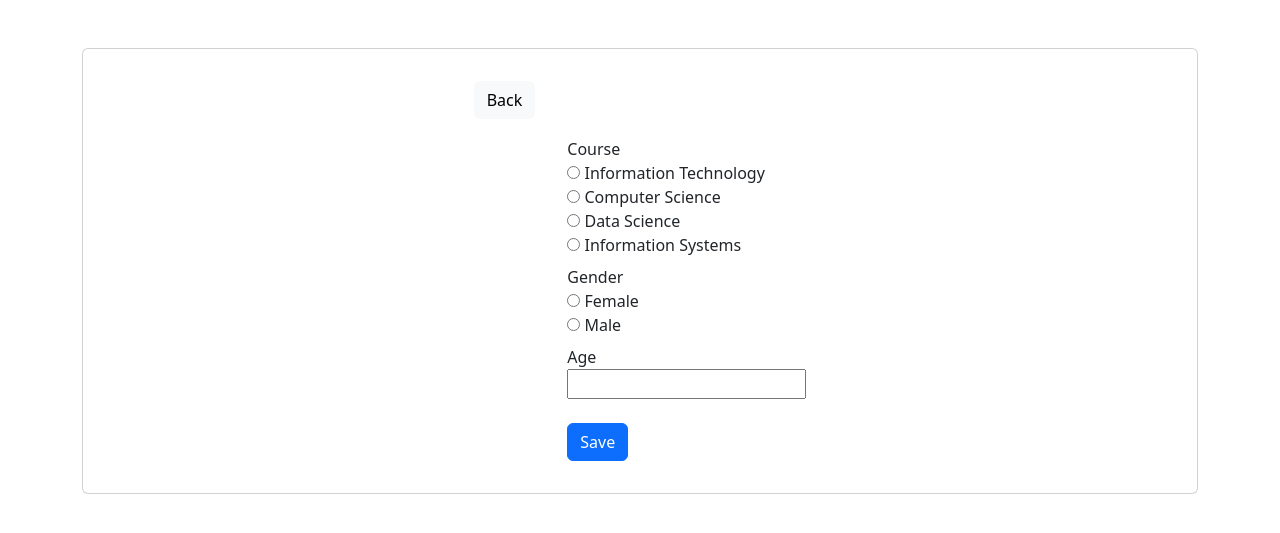
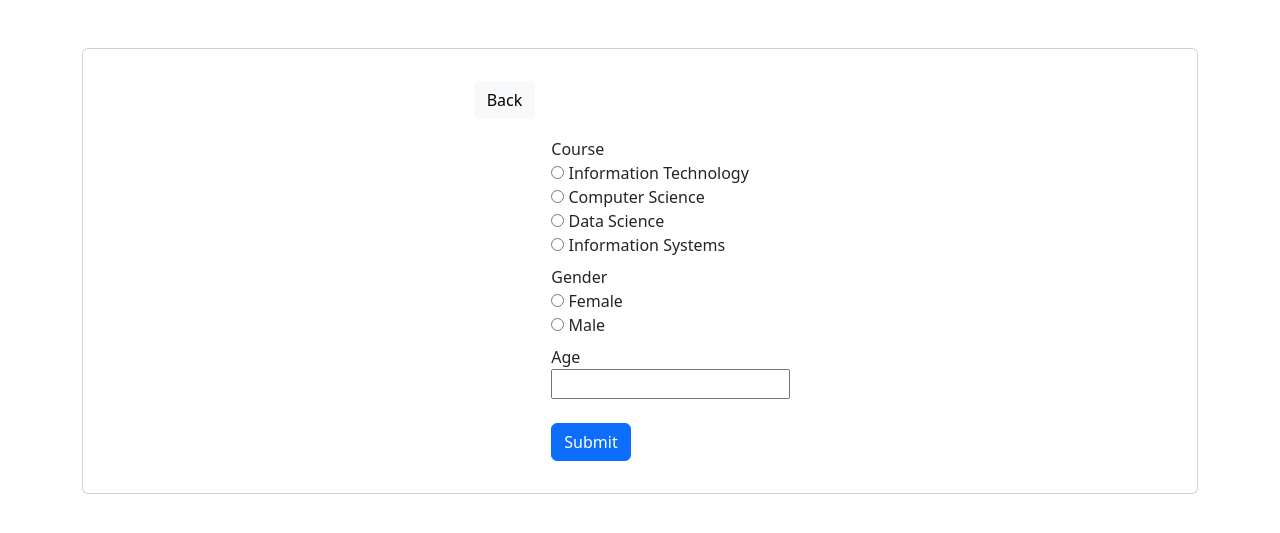
Before and after one commit to Estemetek/EDP_Django, a Django app: template mysite/myapp/templates/add.html in a window 1280 px wide. Shown: the top 533 px of the page. Run offline with Django 5.2, Linux system fonts and the light colour scheme; the template is opened without the code that fills it: values that come from a table or form of the project are taken from there, others are empty.

Commit message:
Update add.html

```diff
--- a/mysite/myapp/templates/add.html
+++ b/mysite/myapp/templates/add.html
@@ -13,16 +13,15 @@
     <div class="container py-5">
         <div class="card">
             <div class="card-body d-flex justify-content-center">
-                <form class="px-3" method="POST" action="{% url 'base' %}">
-                    {% csrf_token %}
-                    <input type="submit" value="Back" class="btn btn-light my-3 "></input>
-                </form>
+                <a href="{% url 'index' %}"><button class="btn btn-light my-3 ">Back</button></a>
+
                 <form class="px-3" method="POST">
                     {% csrf_token %}
                     <div class="my-2">
                         <label for="{{ form.first_name.id_for_label }}">{{ form.first_name.label }}</label>
                         <br>
                         {{ form.first_name }}
+
                     </div>
 
                     <div class="my-2">
@@ -49,8 +48,8 @@
                         {{ form.age }}
                     </div>
 
-                    <input type="submit" value="Save" class="btn btn-primary my-3 "></input>
-
+                    <!-- <input type="submit" value="Save" class="btn btn-primary my-3 "></input> -->
+                    <a href="{% url 'index' %}"><button class="btn btn-primary my-3 ">Submit</button></a>
 
                 </form>
             </div>
```
